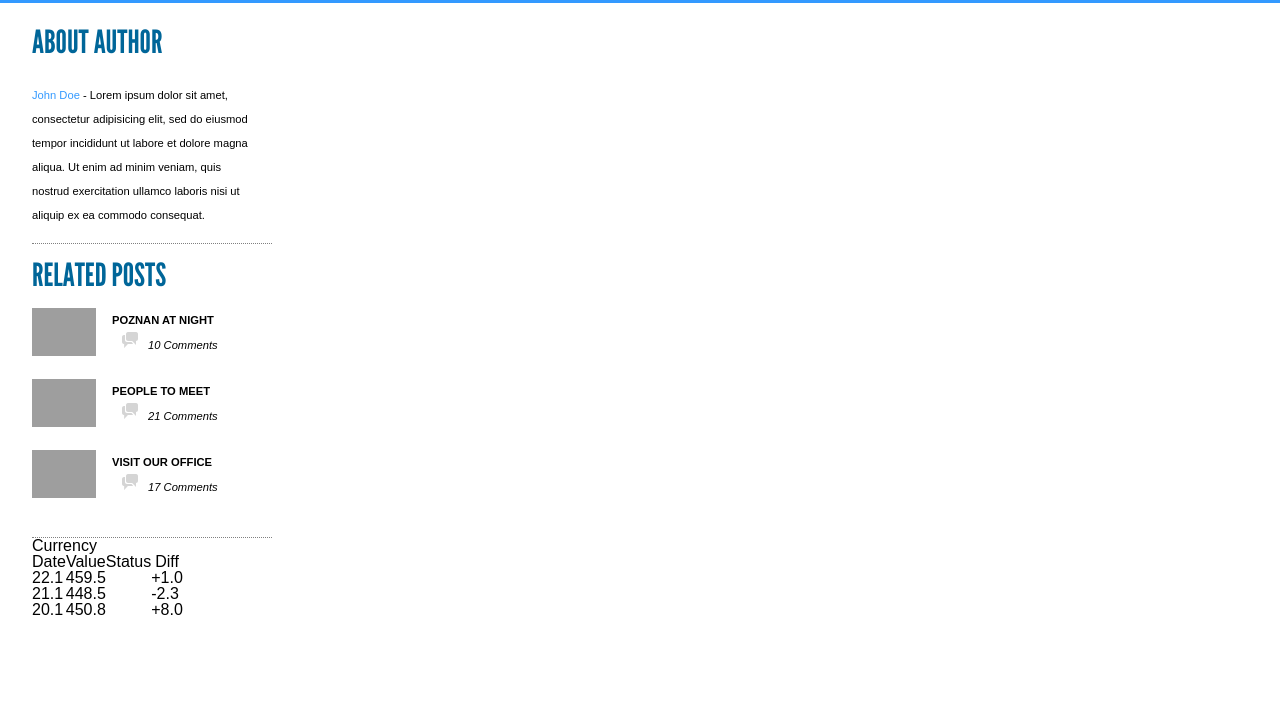
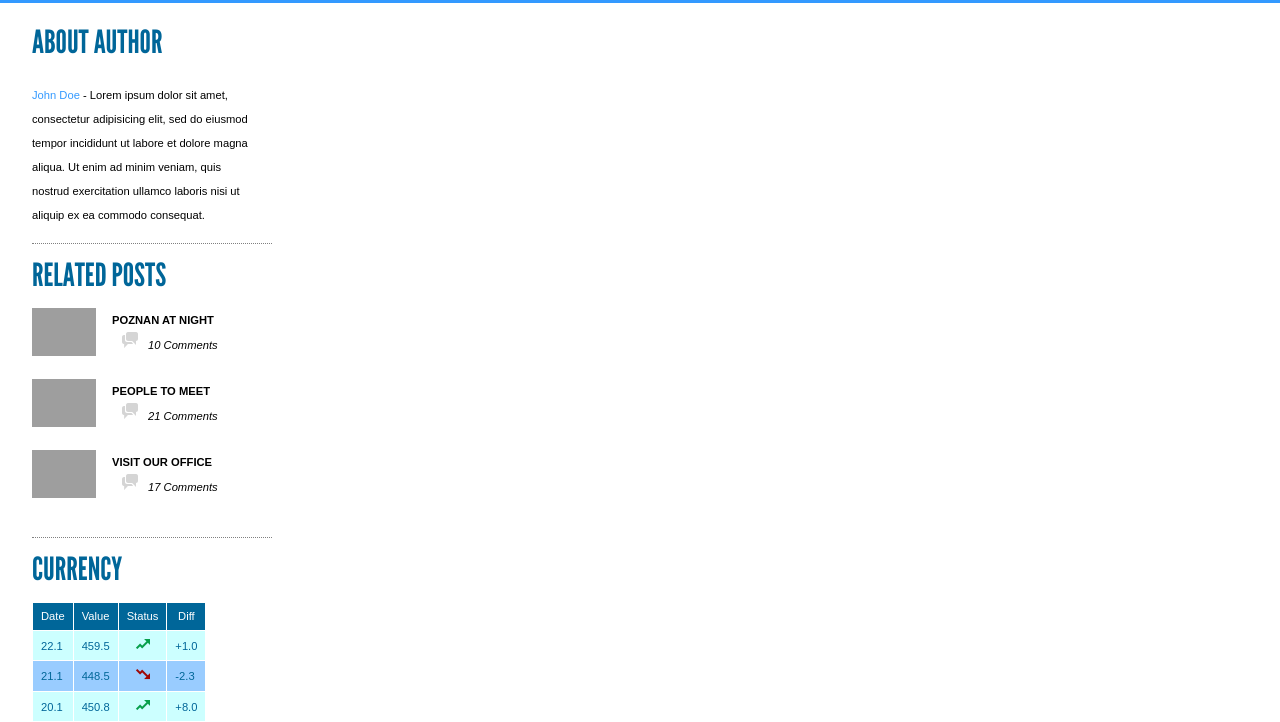
Before and after one commit to ablueberry/psd-page, a plain HTML site: page index.html in a window 1280 px wide. Shown: the part 719-1441 px from the top of the page. Before the commit the page ends 1337 px from the top, so only its background shows below. Drawn offline with Linux system fonts and the light colour scheme; grey boxes are pictures that could not be loaded.

Commit message:
:dolphin:

```diff
--- a/index.html
+++ b/index.html
@@ -102,8 +102,8 @@
 			</div>
 		</div>
 		<div class="currency">
-			<h3>Currency</h3>
-			<table>
+			<h3 class="currency__header">Currency</h3>
+			<table class="table">
 				<tr>
 					<th>Date</th>
 					<th>Value</th>
@@ -113,19 +113,19 @@
 				<tr>
 					<td>22.1</td>
 					<td>459.5</td>
-					<td class="up"></td>
+					<td><p class="up"></p></td>
 					<td>+1.0</td>
 				</tr>
 				<tr>
 					<td>21.1</td>
 					<td>448.5</td>
-					<td class="down"></td>
+					<td><p class="down"></p></td>
 					<td>-2.3</td>
 				</tr>
 				<tr>
 					<td>20.1</td>
 					<td>450.8</td>
-					<td class="up"></td>
+					<td><p class="up"></p></td>
 					<td>+8.0</td>
 				</tr>
 			</table>
--- a/styles/styles.css
+++ b/styles/styles.css
@@ -161,6 +161,8 @@ body {
         Aside
 \*------------------*/
 
+
+/* headery sie powtarzają - to samo css */
 .aside {
   width: 15rem;
   margin-left: 2rem;
@@ -229,8 +231,51 @@ body {
 
     .post__comments::before {
       content: url('./../assets/img/speachbubbles.png');
-      -webkit-filter: invert(80%); /* Chrome, Safari, Opera */
+      -webkit-filter: invert(80%);
       filter: invert(80%);
       opacity: 0.2;
       margin: 10px;
     }
+
+
+  .currency {
+
+  }
+
+    .currency__header {
+      font-family: "League Gothic";
+      color: #069;
+      text-transform: uppercase;
+      font-size: 2rem;
+      margin: 1rem 0;
+    }
+
+    th, td {
+      padding: 0.5rem;
+      font-size: 0.7rem;
+      border: solid 1px white;
+    }
+
+    tr {
+      background-color: #9cf;
+      color: #069;
+    }
+
+    tr:nth-child(even) {
+      background-color: #cff;
+    }
+
+    th {
+      background-color: #069;
+      color: white;
+    }
+
+    .up {
+      content: url('./../assets/img/arrowup.png');
+      margin: auto;
+    }
+
+    .down {
+      content: url('./../assets/img/arrowdown.png');
+      margin: auto;
+    }
```
